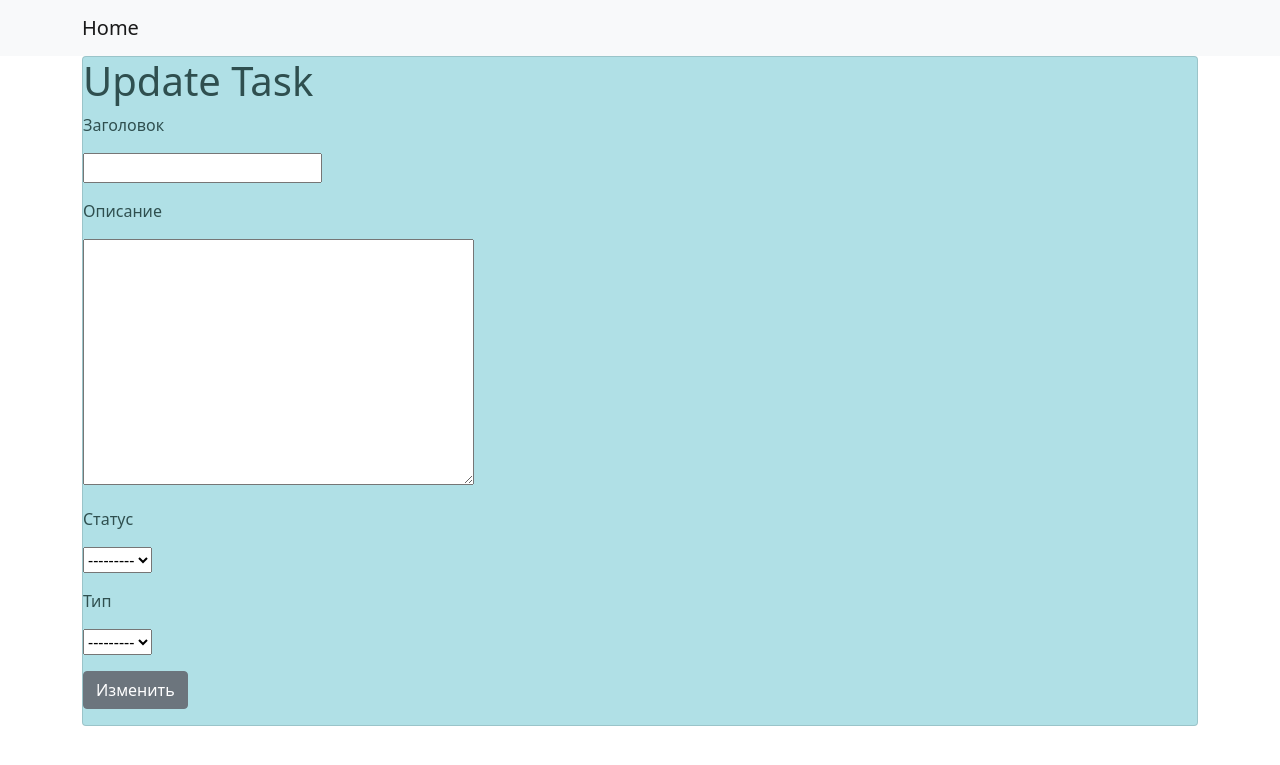
After one commit to ChiderovaUmutay/issue_tracker, a Django app: template webapp/templates/update.html in a window 1280 px wide. The commit adds this page. Shown: the top 765 px of the page. Run offline with Django 4.2, Linux system fonts and the light colour scheme; the template is opened without the code that fills it: values that come from a table or form of the project are taken from there, others are empty; parts of the project's set-up code (start-up, migrations or seed data) failed here and were passed over.

Commit message:
Coздала шаблон 'update.html' для редактирования задачи и унаследовалась от 'base.html'; На странице детального просмотра добавила urls, ведущие на страницы создания и редактирования задачи

```diff
--- a/webapp/templates/create.html
+++ b/webapp/templates/create.html
@@ -1,7 +1,7 @@
 {% extends "base.html" %}
 {% block title %}Создание задачи{% endblock %}
  {% block content %}
-     <div class="card create_update" style="background: powderblue; color: darkslategrey">
+     <div class="card" style="background: powderblue; color: darkslategrey">
      <h1>Create Task</h1>
         <form action="" method="post">
             {% include "partial/form.html" with button_text="Создать" %}
--- a/webapp/templates/task_view.html
+++ b/webapp/templates/task_view.html
@@ -1,6 +1,12 @@
 {% extends "base.html" %}
 {% block title %}Детальный просмотр{% endblock %}
 {% block nav %}
+    <li class="nav-item">
+        <a class="nav-link active" aria-current="page" href="{% url "create_task" %}">Создание задачи</a>
+    </li>
+    <li class="nav-item">
+        <a class="nav-link active" aria-current="page" href="{% url "update_task" task.pk %}">Редактировать</a>
+    </li>
 {% endblock %}
 {% block content %}
     <div class="card border-success mb-3" style="max-width: 18rem; background: powderblue; border-color: powderblue">
--- /dev/null
+++ b/webapp/templates/update.html
@@ -0,0 +1,10 @@
+{% extends "base.html" %}
+{% block title %} Изменение задачи{% endblock %}
+{% block content %}
+    <div class="card" style="background: powderblue; color: darkslategrey">
+        <h1>Update Task</h1>
+        <form action="" method="post">
+            {% include "partial/form.html" with button_text="Изменить" %}
+        </form>
+    </div>
+{% endblock %}
```
